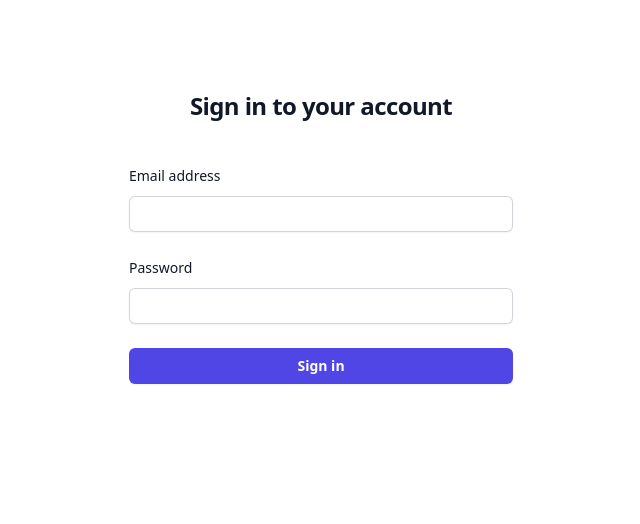
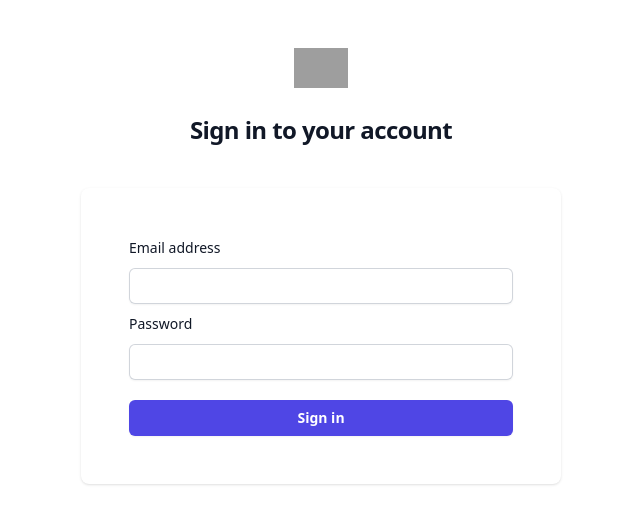
Before and after one commit to ViralEnactOn/TMDBClone, a React (Vite) app: page / in a window 1280 px wide. Shown: the top 524 px of the page, without its empty margins (319-959 px from the left). Built offline with nearby package versions, Linux system fonts and the light colour scheme; grey boxes are pictures that could not be loaded.

Commit message:
Fix : Login

```diff
--- a/src/components/login/login.jsx
+++ b/src/components/login/login.jsx
@@ -123,7 +123,7 @@
         </div>
       </main> */}
 
-      <div className="flex min-h-full flex-1 flex-col justify-center px-6 py-12 lg:px-8">
+      {/* <div className="flex min-h-full flex-1 flex-col justify-center px-6 py-12 lg:px-8">
         <div className="sm:mx-auto sm:w-full sm:max-w-sm">
           <h2 className="mt-10 text-center text-2xl font-bold leading-9 tracking-tight text-gray-900">
             Sign in to your account
@@ -131,7 +131,6 @@
         </div>
 
         <div className="mt-10 sm:mx-auto sm:w-full sm:max-w-sm">
-          {/* <form > */}
           <div className="space-y-6">
             <div>
               <label
@@ -194,7 +193,82 @@
               </button>
             </div>
           </div>
-          {/* </form> */}
+        </div>
+      </div> */}
+
+      <div className="flex min-h-full flex-1 flex-col justify-center py-12 sm:px-6 lg:px-8">
+        <div className="sm:mx-auto sm:w-full sm:max-w-md">
+          <img
+            className="mx-auto h-10 w-auto"
+            src="https://www.themoviedb.org/assets/2/v4/logos/v2/blue_square_1-5bdc75aaebeb75dc7ae79426ddd9be3b2be1e342510f8202baf6bffa71d7f5c4.svg"
+            alt="Your Company"
+          />
+          <h2 className="mt-6 text-center text-2xl font-bold leading-9 tracking-tight text-gray-900">
+            Sign in to your account
+          </h2>
+        </div>
+
+        <div className="mt-10 sm:mx-auto sm:w-full sm:max-w-[480px]">
+          <div className="bg-white px-6 py-12 shadow sm:rounded-lg sm:px-12">
+            <div>
+              <label
+                htmlFor="email"
+                className="block text-sm font-medium leading-6 text-gray-900"
+              >
+                Email address
+              </label>
+              <div className="mt-2">
+                <input
+                  id="email"
+                  name="email"
+                  type="email"
+                  autoComplete="email"
+                  value={username}
+                  onChange={(event) => setUsername(event.target.value)}
+                  required
+                  className="pl-2 block w-full rounded-md border-0 py-1.5 text-gray-900 shadow-sm ring-1 ring-inset ring-gray-300 placeholder:text-gray-400 focus:ring-2 focus:ring-inset focus:ring-indigo-600 sm:text-sm sm:leading-6"
+                />
+                {usernameError && (
+                  <div className="text-red-700 block text-sm font-medium leading-6">
+                    {usernameError}
+                  </div>
+                )}
+              </div>
+            </div>
+            <div>
+              <label
+                htmlFor="password"
+                className="mt-2 block text-sm font-medium leading-6 text-gray-900"
+              >
+                Password
+              </label>
+              <div className="mt-2">
+                <input
+                  id="password"
+                  name="password"
+                  type="password"
+                  autoComplete="current-password"
+                  value={password}
+                  onChange={(event) => setPassword(event.target.value)}
+                  required
+                  className="pl-2 block w-full rounded-md border-0 py-1.5 text-gray-900 shadow-sm ring-1 ring-inset ring-gray-300 placeholder:text-gray-400 focus:ring-2 focus:ring-inset focus:ring-indigo-600 sm:text-sm sm:leading-6"
+                />
+                {passwordError && (
+                  <div className="text-red-700 block text-sm font-medium leading-6">
+                    {passwordError}
+                  </div>
+                )}
+              </div>
+            </div>
+            <div className="mt-5" onClick={() => handleSubmit()}>
+              <button
+                type="submit"
+                className="flex w-full justify-center rounded-md bg-indigo-600 px-3 py-1.5 text-sm font-semibold leading-6 text-white shadow-sm hover:bg-indigo-500 focus-visible:outline focus-visible:outline-2 focus-visible:outline-offset-2 focus-visible:outline-indigo-600"
+              >
+                Sign in
+              </button>
+            </div>
+          </div>
         </div>
       </div>
     </>
```
